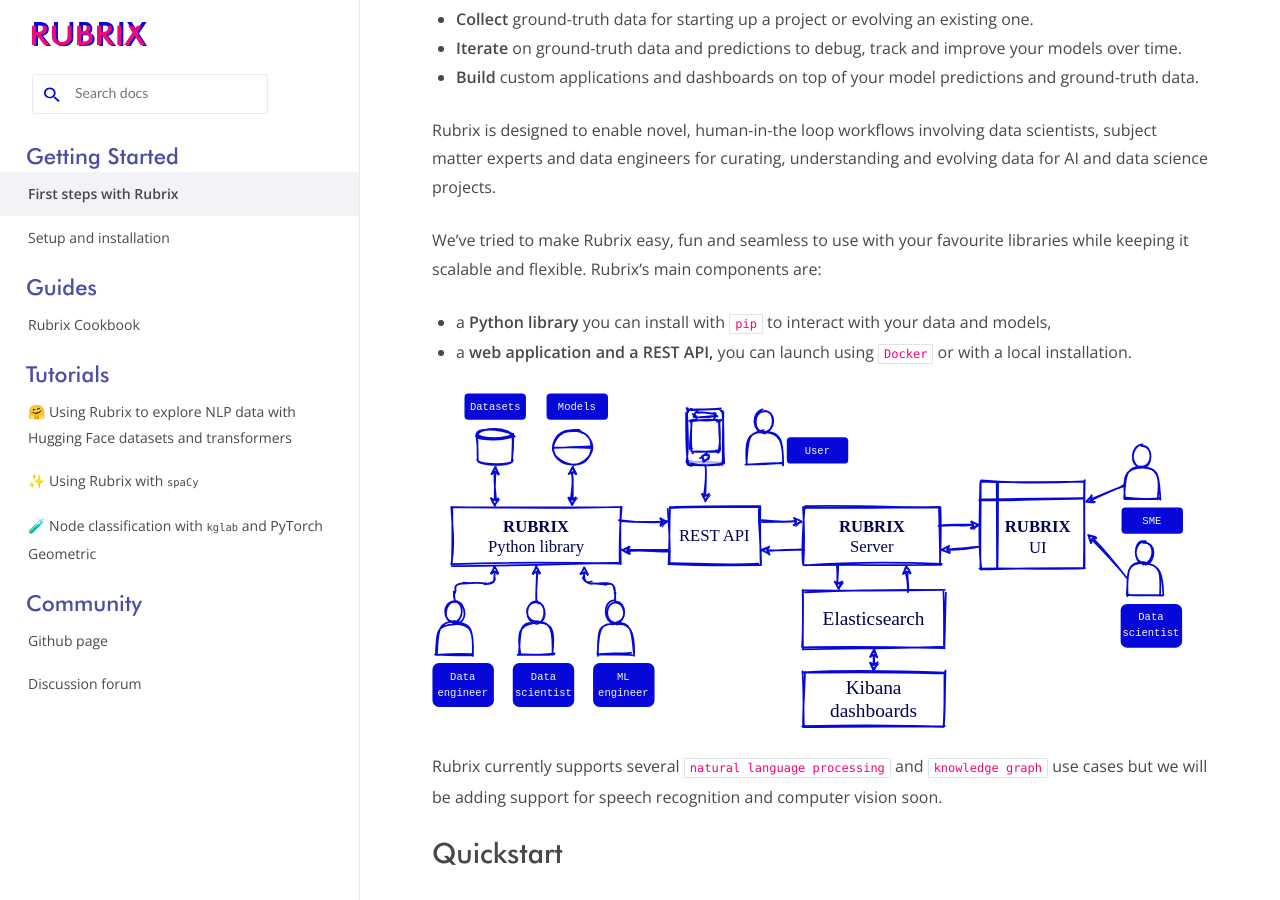
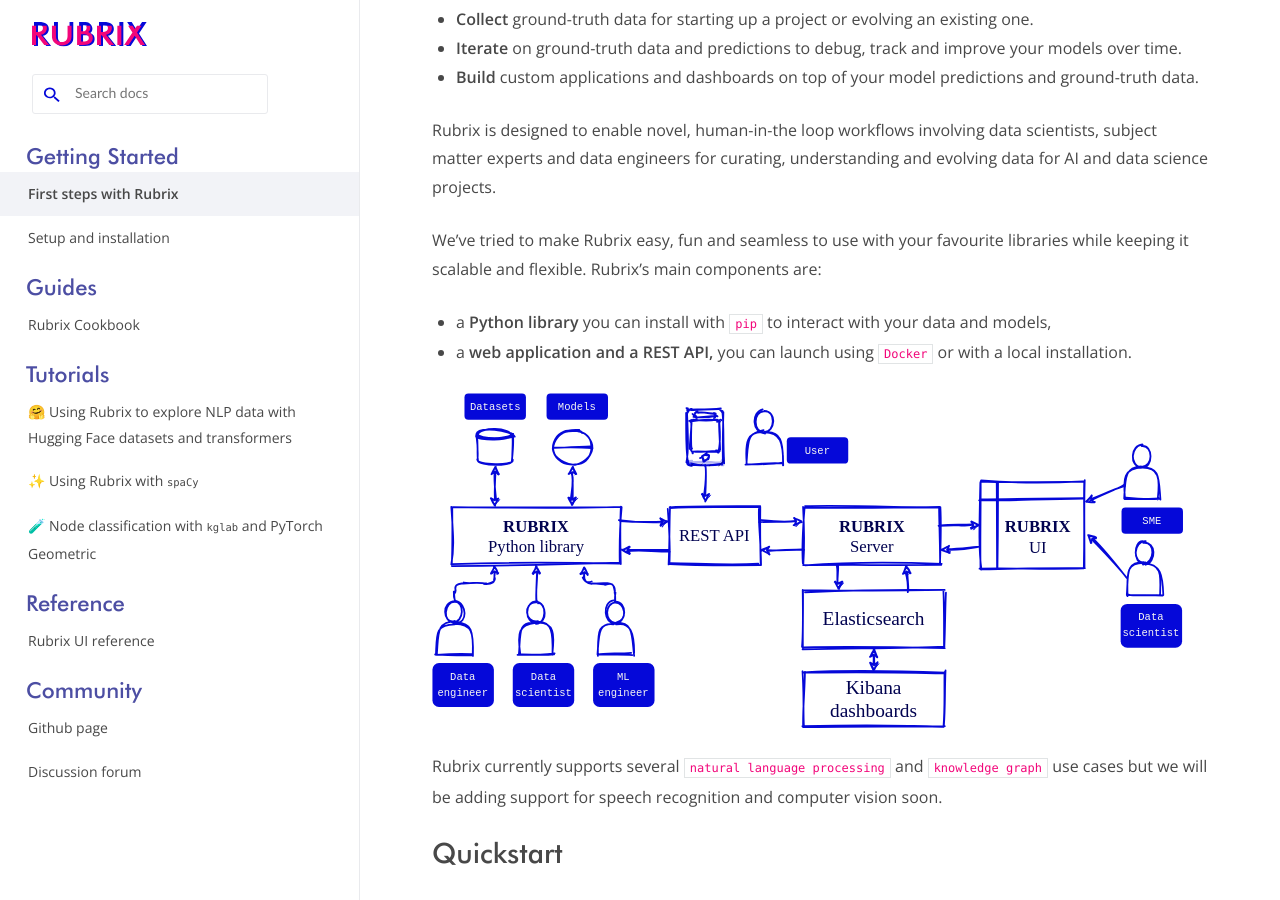
Before and after one commit to python547/rubrix-python251, a Sphinx documentation site: the page built from docs/index.rst, in a window 1280 px wide and 900 px high, scrolled down 334 px. Built offline with Sphinx 7.4.7 and the Read the Docs theme 2.0.0, drawn with Linux system fonts in a browser that asks for light colours; pages that are not in the unit, such as notebooks, are missing from menus; the version number could not be read and is left out.

Commit message:
include ui ref in index (#95)

```diff
--- a/docs/index.rst
+++ b/docs/index.rst
@@ -157,6 +157,7 @@
    :hidden:
 
    reference/python_client_api
+   reference/rubrix_webapp_reference
 
 .. toctree::
    :maxdepth: 2
```
